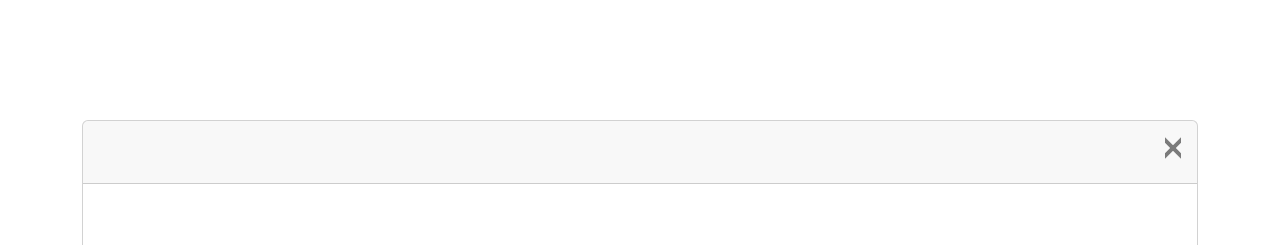
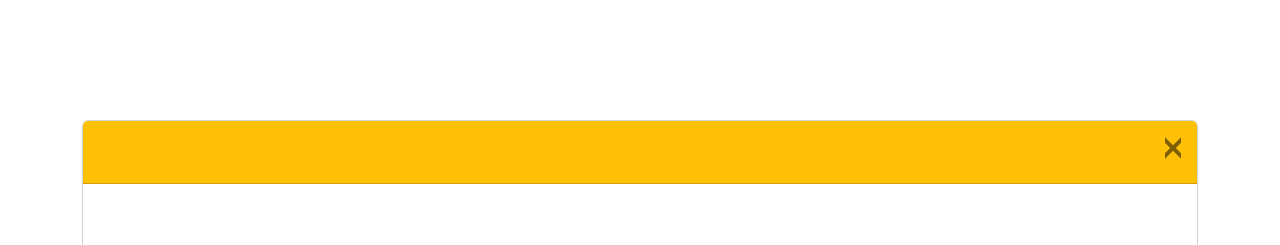
Before and after one commit to dogdolm2/soprovo, a Flask app: template templates/cards.html in a window 1280 px wide. Shown: the top 245 px of the page. Run offline with Flask 3, Linux system fonts and the light colour scheme; the template is opened without the code that fills it, so the values that code supplies are empty.

Commit message:
Update cards.html

```diff
--- a/templates/cards.html
+++ b/templates/cards.html
@@ -40,7 +40,7 @@
 		<br>
 		<br>
         <div class="card">
-            <div class="card-header">
+            <div class="card-header text-bg-warning">
                 <div class="row">
                     <div class="col">
                         <h3><span class="badge text-bg-{% if fl.state == 'Согласованно'%}success{% elif fl.state == 'Отменено' %}danger{% else %}warning{% endif %}">{{fl.state}}</span></h3><h1 class="card-title">{{fl.location}}</h1>
```
